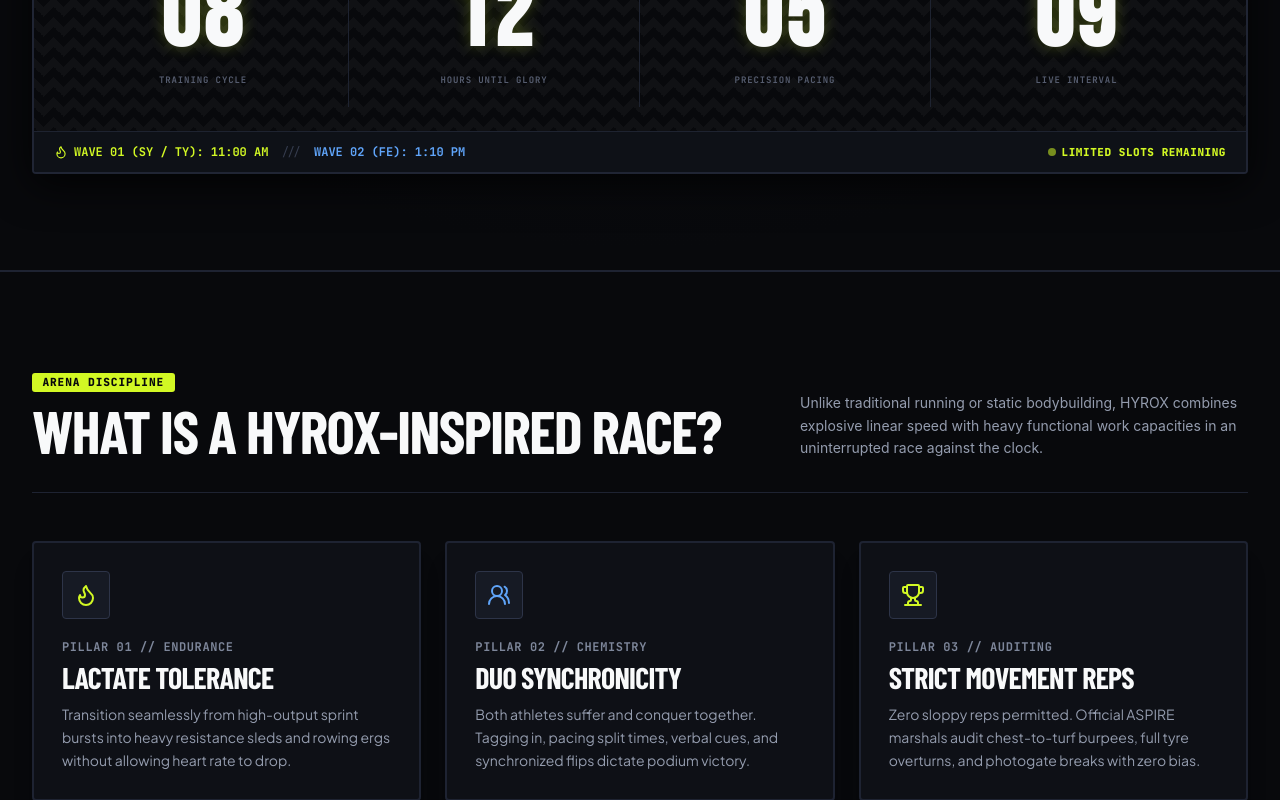
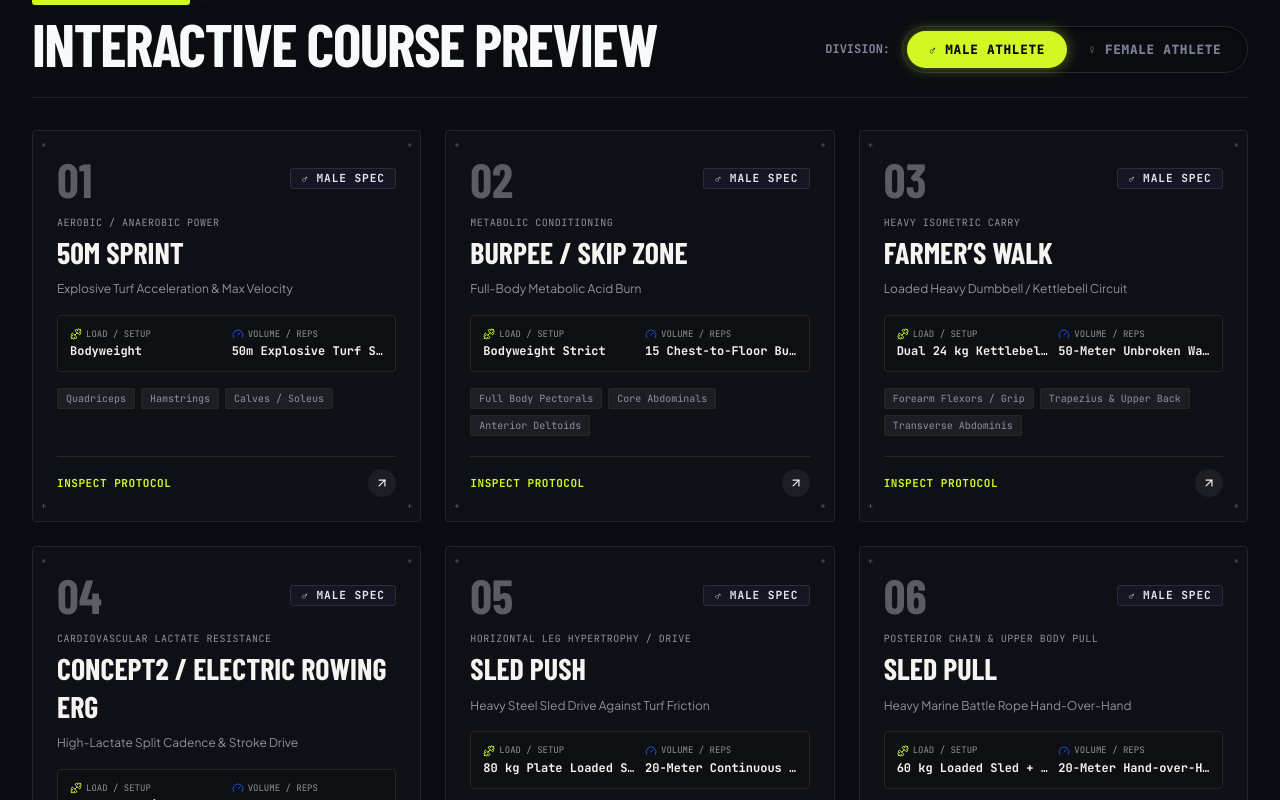
Before and after one commit to bindagearyan-bit/yodha-race, a React (Vite) app: page / in a window 1280 px wide. Shown: the part 980-1780 px from the top of the page. Built offline with nearby package versions, Linux system fonts and the light colour scheme; the HTML template or start-up script is replaced by a standard one; a web font is replaced by a local one.

Commit message:
refactor: remove clutter features, streamline gym aesthetic, and remove co-ed division

```diff
--- a/src/pages/HomePage.jsx
+++ b/src/pages/HomePage.jsx
@@ -1,10 +1,8 @@
 import React, { useState } from 'react';
 import { Link } from 'react-router-dom';
 import { ArrowUpRight, Flame, Shield, Activity, Users2, Trophy, Clock, ChevronRight, Zap, Target, Layers, Dumbbell } from 'lucide-react';
-import CountdownTicker from '../components/CountdownTicker';
 import StationCard from '../components/StationCard';
 import StationDrawer from '../components/StationDrawer';
-import WaveCalculator from '../components/WaveCalculator';
 import { stationsData } from '../data/stationsData';
 import { playTick, playToggleSound } from '../services/sound';
 
@@ -22,7 +20,6 @@
 
       {/* =========================================================================
           HERO SECTION: Hardcore Dark Gym & HYROX Arena
-          High-energy athletic dark environment with Volt accents
           ========================================================================= */}
       <section className="relative pt-8 pb-16 md:pt-16 md:pb-24 border-b-2 border-[#1E2332] bg-[#08090C] overflow-hidden">
         {/* Subtle arena knurling & spotlight aura */}
@@ -71,7 +68,7 @@
           </div>
 
           {/* Athletic Split Hero Content: Intel Summary + CTAs */}
-          <div className="grid grid-cols-1 lg:grid-cols-12 gap-8 items-center mb-12">
+          <div className="grid grid-cols-1 lg:grid-cols-12 gap-8 items-center">
 
             <div className="lg:col-span-7 space-y-5">
               <p className="text-base sm:text-lg text-[#C8CEDC] font-sans leading-relaxed">
@@ -107,7 +104,7 @@
               </div>
             </div>
 
-            {/* Quick Stat Tiles in Aggressive Carbon & Steel */}
+            {/* Quick Stat Tiles */}
             <div className="lg:col-span-5 grid grid-cols-2 gap-3.5">
               <div className="p-4 sm:p-5 bg-[#0E1016] text-[#F8F9FA] border-2 border-[#1E2332] rounded-sm hover:border-[#D2F824]/60 transition-colors">
                 <div className="font-mono text-[10px] text-[#7E879B] tracking-wider uppercase font-bold mb-1">
@@ -156,82 +153,6 @@
                   11:00 AM & 1:10 PM
                 </div>
               </div>
-            </div>
-
-          </div>
-
-          {/* Live Countdown Ticker */}
-          <div className="mt-8">
-            <CountdownTicker />
-          </div>
-
-        </div>
-      </section>
-
-      {/* =========================================================================
-          HYROX PHILOSOPHY DECONSTRUCTED: Hardcore Gym & Fitness Gauntlet
-          ========================================================================= */}
-      <section className="py-16 md:py-24 bg-[#08090C] text-[#F8F9FA] border-b-2 border-[#1E2332] relative">
-        <div className="max-w-7xl mx-auto px-4 sm:px-6 lg:px-8">
-
-          <div className="flex flex-col md:flex-row md:items-end justify-between gap-6 pb-8 border-b border-[#1E2332] mb-12">
-            <div>
-              <span className="badge-tech badge-tech-volt mb-2">ARENA DISCIPLINE</span>
-              <h2 className="font-display text-4xl sm:text-5xl md:text-6xl font-black text-[#F8F9FA] tracking-tight m-0">
-                WHAT IS A HYROX-INSPIRED RACE?
-              </h2>
-            </div>
-            <p className="max-w-md text-xs sm:text-sm text-[#949CAE] font-sans leading-relaxed">
-              Unlike traditional running or static bodybuilding, HYROX combines explosive linear speed with heavy functional work capacities in an uninterrupted race against the clock.
-            </p>
-          </div>
-
-          {/* 3 Pillars Grid with Heavy Metal / Gym Framing */}
-          <div className="grid grid-cols-1 md:grid-cols-3 gap-6">
-
-            <div className="p-6 sm:p-7 bg-[#0E1016] border-2 border-[#1E2332] rounded-sm hover:border-[#D2F824] transition-all group shadow-xl">
-              <div className="w-12 h-12 rounded bg-[#161A24] border border-[#2D3448] flex items-center justify-center text-[#D2F824] mb-5 group-hover:scale-110 transition-transform">
-                <Flame className="w-6 h-6" />
-              </div>
-              <div className="font-mono text-xs text-[#7E879B] uppercase tracking-wider mb-1 font-bold">
-                PILLAR 01 // ENDURANCE
-              </div>
-              <h3 className="font-display text-2xl sm:text-3xl font-black text-[#F8F9FA] mb-2 tracking-tight">
-                LACTATE TOLERANCE
-              </h3>
-              <p className="text-xs sm:text-sm text-[#949CAE] leading-relaxed">
-                Transition seamlessly from high-output sprint bursts into heavy resistance sleds and rowing ergs without allowing heart rate to drop.
-              </p>
-            </div>
-
-            <div className="p-6 sm:p-7 bg-[#0E1016] border-2 border-[#1E2332] rounded-sm hover:border-[#60A5FA] transition-all group shadow-xl">
-              <div className="w-12 h-12 rounded bg-[#161A24] border border-[#2D3448] flex items-center justify-center text-[#60A5FA] mb-5 group-hover:scale-110 transition-transform">
-                <Users2 className="w-6 h-6" />
-              </div>
-              <div className="font-mono text-xs text-[#7E879B] uppercase tracking-wider mb-1 font-bold">
-                PILLAR 02 // CHEMISTRY
-              </div>
-              <h3 className="font-display text-2xl sm:text-3xl font-black text-[#F8F9FA] mb-2 tracking-tight">
-                DUO SYNCHRONICITY
-              </h3>
-              <p className="text-xs sm:text-sm text-[#949CAE] leading-relaxed">
-                Both athletes suffer and conquer together. Tagging in, pacing split times, verbal cues, and synchronized flips dictate podium victory.
-              </p>
-            </div>
-
-            <div className="p-6 sm:p-7 bg-[#0E1016] border-2 border-[#1E2332] rounded-sm hover:border-[#D2F824] transition-all group shadow-xl">
-              <div className="w-12 h-12 rounded bg-[#161A24] border border-[#2D3448] flex items-center justify-center text-[#D2F824] mb-5 group-hover:scale-110 transition-transform">
-                <Trophy className="w-6 h-6" />
-              </div>
-              <div className="font-mono text-xs text-[#7E879B] uppercase tracking-wider mb-1 font-bold">
-                PILLAR 03 // AUDITING
-              </div>
-              <h3 className="font-display text-2xl sm:text-3xl font-black text-[#F8F9FA] mb-2 tracking-tight">
-                STRICT MOVEMENT REPS
-              </h3>
-              <p className="text-xs sm:text-sm text-[#949CAE] leading-relaxed">
-                Zero sloppy reps permitted. Official ASPIRE marshals audit chest-to-turf burpees, full tyre overturns, and photogate breaks with zero bias.
-              </p>
             </div>
 
           </div>
@@ -315,15 +236,6 @@
             </div>
           </div>
 
-        </div>
-      </section>
-
-      {/* =========================================================================
-          WAVE SCHEDULE & COMBAT LOADOUT CHECKLIST
-          ========================================================================= */}
-      <section className="py-16 md:py-24 bg-[#08090C] border-b-2 border-[#1E2332]">
-        <div className="max-w-7xl mx-auto px-4 sm:px-6 lg:px-8">
-          <WaveCalculator />
         </div>
       </section>
 
--- a/src/pages/RegisterPage.jsx
+++ b/src/pages/RegisterPage.jsx
@@ -88,11 +88,10 @@
                   <span className="font-mono text-xs text-[#7E879B] font-bold">2 ATHLETES</span>
                 </div>
 
-                <div className="grid grid-cols-1 sm:grid-cols-3 gap-3">
+                <div className="grid grid-cols-1 sm:grid-cols-2 gap-4">
                   {[
                     { id: 'male_duo', label: '♂ MALE DUO', sub: '2 Male Athletes', badge: 'Standard Male Specs' },
-                    { id: 'female_duo', label: '♀ FEMALE DUO', sub: '2 Female Athletes', badge: 'Standard Female Specs' },
-                    { id: 'coed_duo', label: '♂+♀ CO-ED DUO', sub: '1 Male + 1 Female', badge: 'Split Handicap Specs' }
+                    { id: 'female_duo', label: '♀ FEMALE DUO', sub: '2 Female Athletes', badge: 'Standard Female Specs' }
                   ].map((div) => {
                     const isSelected = division === div.id;
                     return (
```
Also changed, not shown: src/components/StationDrawer.jsx (+5 -43 lines).
